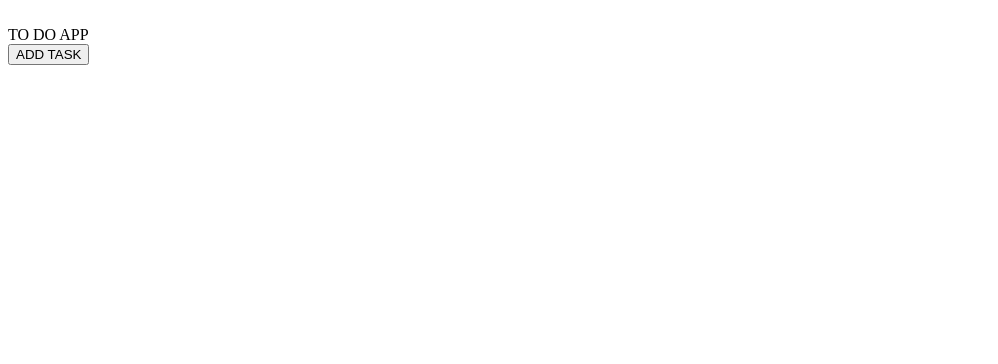
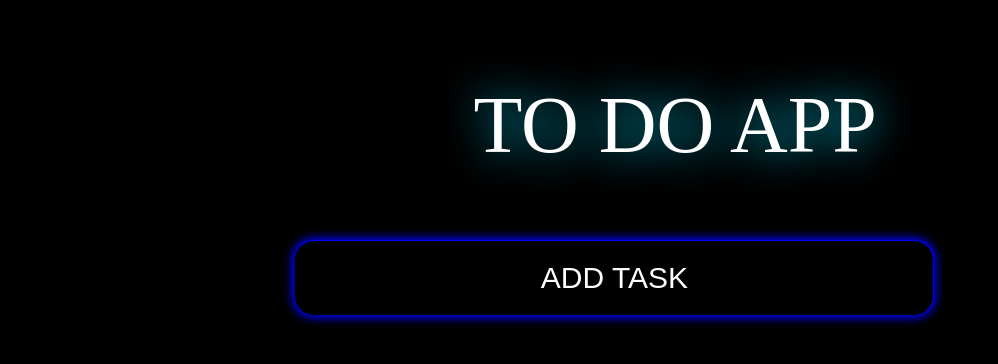
Before and after one commit to Rukashi46/to-do-app, a plain HTML site: page index.html in a window 1280 px wide. Shown: the whole page, without its empty margins (0-998 px from the left). Drawn offline with nearby package versions, Linux system fonts and the light colour scheme; the site is published under a folder, as on GitHub Pages, so addresses that start at the root find nothing.

Commit message:
Update index.html

```diff
--- a/index.html
+++ b/index.html
@@ -3,7 +3,7 @@
     <head><title>To Do App</title>
         <script src="https://cdn.jsdelivr.net/npm/sortablejs@1.15.0/Sortable.min.js"></script>
     </head><br>
-    <link rel="stylesheet" href="/To-Do.css">
+    <link rel="stylesheet" href="To-Do.css">
     <header id="header">TO DO APP</header>
     <body class="addd">
         <dialog>
```
